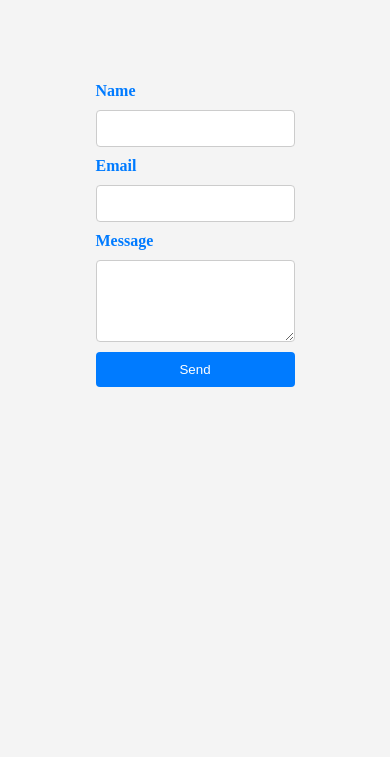
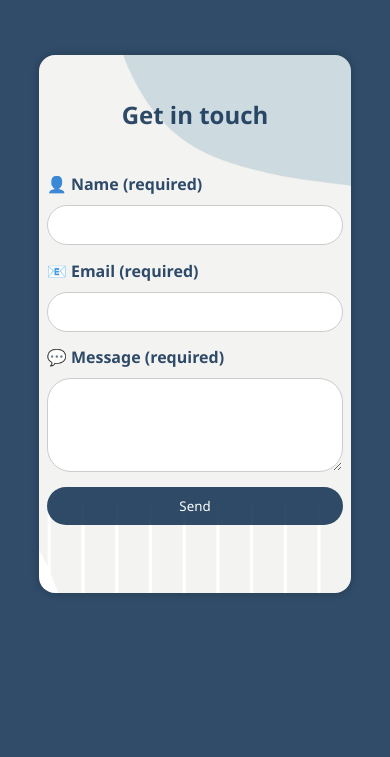
Before and after one commit to StefaniaPaduraru/contact-form, a website: page index.html in a window 390 px wide. Shown: the part 98-855 px from the top of the page. Drawn offline with nearby package versions, Linux system fonts and the light colour scheme.

Commit message:
Update-contact-form-UI-responsiveness-and-validation

```diff
--- a/index.html
+++ b/index.html
@@ -7,47 +7,51 @@
     <title>contact-form</title>
 </head>
 <body>
-    <header>
-        <h1>Contact me</h1>
-    </header>
     <div class="container">
+        <h2>Get in touch</h2>
     <form action="/send-email" method="post" id="contact-form">
         <div class="form-control">
-            <label for="name">Name</label>
-            <input type="text" id="name" name="name" required>
+            <label for="name">👤 Name (required)</label>
+            <input type="text" id="name" name="name"  required>
         </div>
         <div class="form-control">
-            <label for="email">Email</label>
+            <label for="email">📧 Email (required)</label>
             <input type="email" id="email" name="email" required>
         </div>
         <div class="form-control">
-            <label for="message">Message</label>
+            <label for="message">💬 Message (required)</label>
             <textarea id="message" name="message" rows="4" required></textarea>
         </div>
         <button type="submit" value="Submit">Send</button>
+        </form>
     </div>
     <script src="https://ajax.googleapis.com/ajax/libs/jquery/3.5.1/jquery.min.js"></script>
     <script>
         $(document).ready(function(){
         $("#contact-form").submit(function(event){
-        event.preventDefault(); // prevent the form from submitting normally
+            var name = $("#name").val();
+            var regex = /^[a-zA-Z\s]*$/; // regex for only letters and spaces
+            if(!regex.test(name)){
+                alert('The name must not contain numbers or special characters.');
+                event.preventDefault(); // prevent the form from submitting
+                return;
+            }
             // Send an AJAX request
             $.ajax({
             url: '/api/send-email', // The URL to send the request to
             type: 'post', // The type of HTTP method to use for the request
             data: $(this).serialize(), // The data to send to the server, serialized into a string
             success: function(){
-            alert('Email sent successfully');
+                alert('Email sent successfully!');
                 $("#contact-form")[0].reset(); // reset the form
             },
             // The function to run when the request fails
             error: function(){
-            alert('There was an error, please try again');
+                alert('There was an error, please try again!');
             }
             });
         });
         });
         </script>
-
 </body>
 </html>
--- a/styles.css
+++ b/styles.css
@@ -1,35 +1,69 @@
 /* Contact Form Styles */
-header {
-    background-color: #007bff60;
-    padding: 2% 0;
+* {
+    font-family:'Segoe UI', Tahoma, Geneva, Verdana, sans-serif;
+}
+h2{
+    max-width: 100%;
     text-align: center;
-    margin: 0;
-    top: 0;
 }
 body{
+    word-wrap: break-word;
     margin:0;
     padding: 0;
     overflow: hidden;
+    display: flex;
+    justify-content: center;
+    align-items: center;
+    height: 100vh;
+    width: 100vw;
+    background-color: #0a2b4ed7;
+    background-image: url("background.jpg");
+    background-position: center;
+    background-repeat: no-repeat;
+    background-size: cover;
 }
 .container{
     display: flex;
     flex-direction: column;
-    height: 90vh;
-    color: #007bff;
-    background-color: #f4f4f4;
+    justify-content: center;
+    height: max-content;
+    width: 50vw;
+    background-color: #0a2b4e56;
+    border-radius: 1rem;
+    box-shadow: 0 0 10px 0 rgba(0, 0, 0, 0.226);
 }
 #contact-form {
-    padding: 10vh 0 ;
+    padding: 5vh 0 ;
     display: flex;
     flex-direction: column;
     max-width: 100%;
-    margin: 0 35%;
+    margin: 0 15%;
 }
-@media screen and (max-width: 678px) {
+@media screen and (max-width: 768px) {
     #contact-form {
-        margin: 0 auto;
+        justify-content: center;
+        padding:0;
+        max-width: 100%;
+        margin: 0 2vw 8vh 2vw;
     }
-
+    body{
+        background-color: #0a2b4ed7;
+        background-image: none;
+    }
+    .container{
+        background-color: #f4f4f4d0;
+        justify-content: center;
+        height: max-content;
+        width: 80vw;
+        color: #0a2b4ed7;
+        background-image: url("background.jpg");
+    background-position: center;
+    background-repeat: no-repeat;
+    background-size: cover;
+    }
+    h2{
+        margin: 5vh;
+    }
 }
 #contact-form label {
     margin-bottom: 10px;
@@ -41,20 +75,36 @@ body{
     padding: 10px;
     margin-bottom: 5%;
     border: 1px solid #ccc;
-    border-radius: 4px;
+    border-radius: 24px;
 }
 
 #contact-form button {
     padding: 10px 20px;
-    background-color: #007bff;
+    background-color: #0a2b4ed7;
     color: #fff;
     border: none;
-    border-radius: 4px;
+    border-radius: 24px;
     cursor: pointer;
+}
+@keyframes moveOnHover {
+    0% {
+        transform: translateY(0);
+    }
+    25% {
+        transform: translateY(-3px);
+    }
+    75% {
+        transform: translateY(3px);
+    }
+    100% {
+        transform: translateY(0);
+    }
+
 }
 
 #contact-form button:hover {
-    background-color: #0056b3;
+    background-color:#0a2b4eb2;
+    animation: moveOnHover 0.5s ease-in-out infinite;
 }
 
 .form-control{
```
Also changed, not shown: background.jpg (added). Lines whose indentation alone changed are shown as unchanged.
